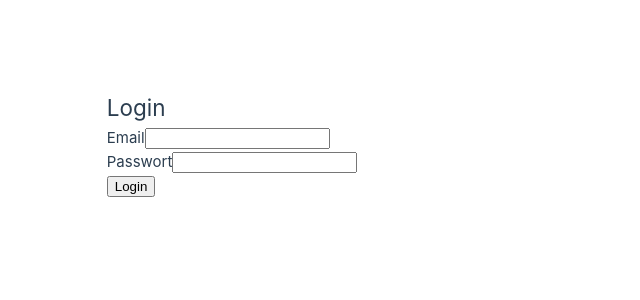
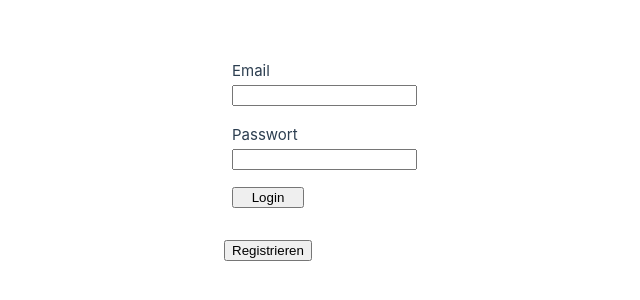
Before and after one commit to KayBeckmann/join-vue, a Vue app: page /login in a window 1280 px wide. Shown: the part 256-556 px from the top of the page, without its empty margins (0-640 px from the left). Built offline with nearby package versions, Linux system fonts and the light colour scheme; the HTML template or start-up script is replaced by a standard one.

Commit message:
New Authview

```diff
--- /dev/null
+++ b/src/components/LoginForm.vue
@@ -0,0 +1,47 @@
+
+<template>
+  <form @submit.prevent="handleLogin" class="login-form">
+    <div>
+      <label for="email">Email</label>
+      <input v-model="email" type="email" id="email" required />
+    </div>
+    <div>
+      <label for="password">Passwort</label>
+      <input v-model="password" type="password" id="password" required />
+    </div>
+    <button type="submit">Login</button>
+    <p v-if="errorMessage" class="error">{{ errorMessage }}</p>
+  </form>
+</template>
+
+<script setup lang="ts">
+import { ref } from 'vue';
+import { useAuthStore } from '@/stores/auth';
+import { useRouter } from 'vue-router';
+
+const email = ref('');
+const password = ref('');
+const errorMessage = ref('');
+const router = useRouter();
+const authStore = useAuthStore();
+
+async function handleLogin() {
+  try {
+    await authStore.login(email.value, password.value);
+    router.push({ name: 'Dashboard' });
+  } catch (error) {
+    errorMessage.value = 'Login fehlgeschlagen.';
+  }
+}
+</script>
+
+<style scoped>
+.login-form {
+  display: flex;
+  flex-direction: column;
+  gap: 1rem;
+  width: 100%;
+  max-width: 300px;
+  padding: 2rem;
+}
+</style>
--- /dev/null
+++ b/src/components/Logo.vue
@@ -0,0 +1,39 @@
+<template>
+  <div class="logo-container">
+    <img :src="logoSrc" alt="Logo" class="logo" />
+    <h1>LOGO</h1>
+  </div>
+</template>
+
+<script setup lang="ts">
+import { ref, onMounted, nextTick } from 'vue';
+
+const logoSrc = ref('/logo.svg'); // Pfad zu deinem Logo
+
+onMounted(async () => {
+  // Hier den Effekt zum Verkleinern des Logos einfügen
+    await nextTick();
+    document.querySelector('.logo')?.classList.add('logo-small')
+});
+</script>
+
+<style scoped>
+.logo-container {
+  display: flex;
+  justify-content: center;
+  align-items: center;
+  width: 100%;
+  height: 100vh; /* Initial im Vollbild */
+  background-color: #f0f0f0; /* Beispielhintergrund */
+}
+
+.logo {
+  max-width: 80vw; /* maximale Breite auf Vollbild */
+  max-height: 80vh;
+  transition: all 0.5s ease;
+}
+.logo-small {
+  max-width: 150px;
+  max-height: 150px;
+}
+</style>
--- /dev/null
+++ b/src/components/RegistrationForm.vue
@@ -0,0 +1,53 @@
+<template>
+  <form @submit.prevent="handleRegistration" class="registration-form">
+    <div>
+      <label for="reg-email">Email</label>
+      <input v-model="regEmail" type="email" id="reg-email" required />
+    </div>
+    <div>
+      <label for="reg-password">Passwort</label>
+      <input v-model="regPassword" type="password" id="reg-password" required />
+    </div>
+    <div>
+        <label for="reg-password-confirm">Passwort wiederholen</label>
+        <input v-model="regPasswordConfirm" type="password" id="reg-password-confirm" required />
+      </div>
+    <button type="submit">Registrieren</button>
+    <p v-if="regErrorMessage" class="error">{{ regErrorMessage }}</p>
+  </form>
+</template>
+
+<script setup lang="ts">
+import { ref } from 'vue';
+import { useAuthStore } from '@/stores/auth';
+
+const regEmail = ref('');
+const regPassword = ref('');
+const regPasswordConfirm = ref('')
+const regErrorMessage = ref('');
+const authStore = useAuthStore();
+
+async function handleRegistration() {
+  try {
+    if (regPassword.value === regPasswordConfirm.value) {
+        await authStore.register(regEmail.value, regPassword.value);
+        regErrorMessage.value = "Registrierung war erfolgreich";
+    } else {
+        regErrorMessage.value = "Passwörter stimmen nicht überein.";
+    }
+  } catch (error) {
+    regErrorMessage.value = 'Registrierung fehlgeschlagen.';
+  }
+}
+</script>
+
+<style scoped>
+.registration-form {
+  display: flex;
+  flex-direction: column;
+  gap: 1rem;
+  width: 100%;
+  max-width: 300px;
+  padding: 2rem;
+}
+</style>
--- a/src/router/index.ts
+++ b/src/router/index.ts
@@ -5,8 +5,11 @@ const router = createRouter({
   history: createWebHistory(),
   routes: [
     { path: '/', redirect: '/dashboard' },
-    { path: '/login', name: 'Login', component: () => import('@/views/LoginView.vue') },
-    { path: '/register', name: 'Register', component: () => import('@/views/RegisterView.vue') },
+    {
+      path: '/login',
+      name: 'Login',
+      component: () => import('../views/AuthView.vue') // Lazy Loading
+    },
     {
       path: '/dashboard',
       name: 'Dashboard',
--- /dev/null
+++ b/src/views/AuthView.vue
@@ -0,0 +1,71 @@
+<template>
+  <div class="auth-view">
+    <div class="logo-column">
+      <Logo v-if="showLogo" />
+    </div>
+    <div class="form-column">
+      <Transition name="slide-form">
+        <LoginForm v-if="showLogin" />
+        <RegistrationForm v-else />
+      </Transition>
+      <button @click="toggleForm" class="toggle-button">
+        {{ showLogin ? 'Registrieren' : 'Login' }}
+      </button>
+    </div>
+  </div>
+</template>
+
+<script setup lang="ts">
+import { ref, onMounted, nextTick } from 'vue';
+import Logo from '@/components/Logo.vue';
+import LoginForm from '@/components/LoginForm.vue';
+import RegistrationForm from '@/components/RegistrationForm.vue';
+
+const showLogo = ref(true);
+const showLogin = ref(true);
+
+onMounted(async () => {
+  await nextTick()
+  showLogo.value = false;
+});
+
+function toggleForm() {
+  showLogin.value = !showLogin.value;
+}
+</script>
+
+<style scoped>
+.auth-view {
+  display: flex;
+  width: 100%;
+  height: 100vh;
+}
+
+.logo-column {
+  width: 50%;
+  display: flex;
+  align-items: center;
+  justify-content: center;
+}
+
+.form-column {
+  width: 50%;
+  display: flex;
+  align-items: center;
+  justify-content: center;
+  flex-direction: column;
+}
+
+.slide-form-enter-active,
+.slide-form-leave-active {
+  transition: transform 0.5s ease;
+}
+
+.slide-form-enter-from {
+  transform: translateX(100%);
+}
+
+.slide-form-leave-to {
+  transform: translateX(-100%);
+}
+</style>
```
